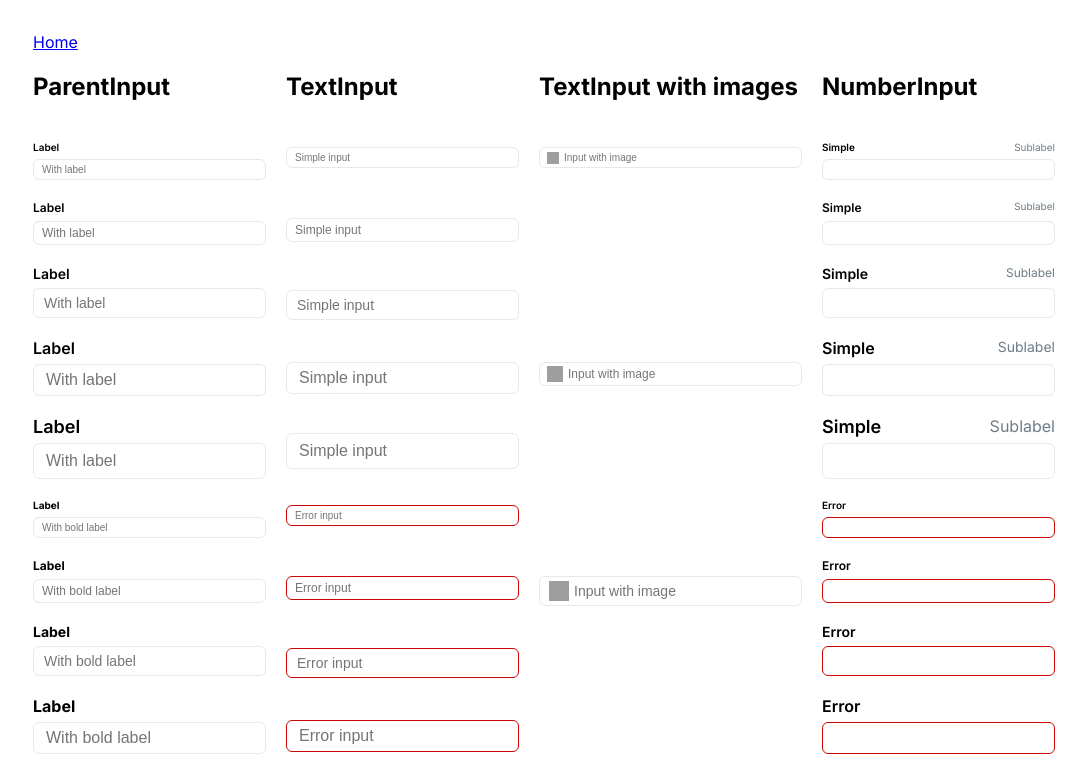
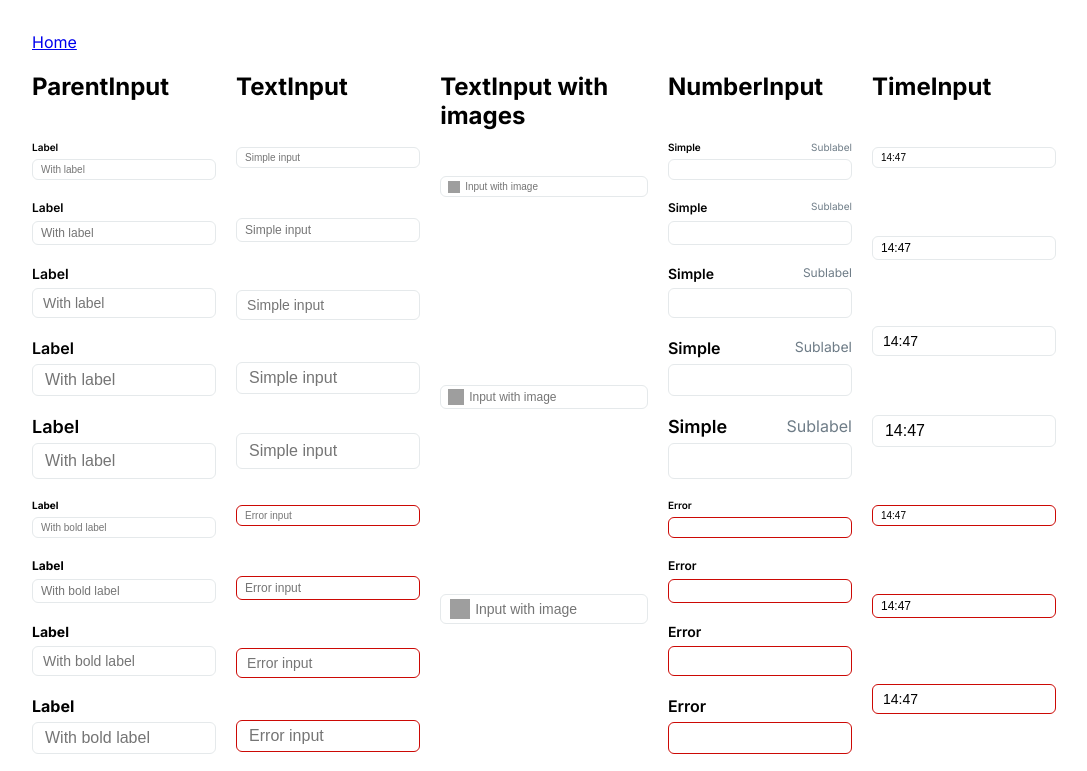
Before and after one commit to morning-la-tech/morning-react-ui, a Next.js app: page /inputs in a window 1280 px wide. Shown: the top 771 px of the page, without its empty margins (96-1183 px from the left). Built offline with nearby package versions, Linux system fonts and the light colour scheme; grey boxes are pictures that could not be loaded.

Commit message:
feat: time input

```diff
--- a/app/inputs/page.tsx
+++ b/app/inputs/page.tsx
@@ -8,10 +8,13 @@ import Columns from '@/components/layout/Columns';
 import Column from '@/components/layout/Column';
 import { Size } from '@/utils/Enum';
 import NumberInput from '@/components/inputs/textField/NumberInput';
+import TimeInput from '@/components/inputs/textField/TimeInput';
 
 export default function Page() {
   const [value, setValue] = useState<string>('');
   const [numberValue, setNumberValue] = useState<number | undefined>(undefined);
+  const [timeValue, setTimeValue] = useState<Date>(new Date());
+  const [isTimeValueError, setIsTimeValueError] = useState<boolean>(false);
 
   const handleTextChange: ChangeEventHandler<HTMLInputElement> = (
     e: ChangeEvent<HTMLInputElement>,
@@ -22,6 +25,10 @@ export default function Page() {
 
   const handleNumberChange = (newNumberValue: number) => {
     setNumberValue(newNumberValue);
+  };
+
+  const handleTimeChange = (newTimeValue: Date) => {
+    setTimeValue(newTimeValue);
   };
 
   const renderTextInputs = (props: {
@@ -67,6 +74,27 @@ export default function Page() {
         <NumberInput {...props} size={Size.m} />
         <NumberInput {...props} size={Size.l} />
         <NumberInput {...props} size={Size.xl} />
+      </>
+    );
+  };
+
+  const renderTimeInputs = (props: {
+    label?: string;
+    isLabelBold?: boolean;
+    sublabel?: string;
+    size?: Size;
+    value: Date;
+    onChange: (event: Date) => void;
+    placeholder?: string;
+    isError?: boolean;
+    isDisabled?: boolean;
+  }) => {
+    return (
+      <>
+        <TimeInput {...props} size={Size.xs} />
+        <TimeInput {...props} size={Size.s} />
+        <TimeInput {...props} size={Size.m} />
+        <TimeInput {...props} size={Size.l} />
       </>
     );
   };
@@ -150,6 +178,28 @@ export default function Page() {
               onChange: handleNumberChange,
             })}
           </Column>
+          <Column>
+            <h1>TimeInput</h1>
+            {renderTimeInputs({
+              value: timeValue,
+              isError: isTimeValueError,
+              setError: setIsTimeValueError,
+              onChange: handleTimeChange,
+            })}
+            {renderTimeInputs({
+              isError: true,
+              value: timeValue,
+              setError: setIsTimeValueError,
+              onChange: handleTimeChange,
+            })}
+            {renderTimeInputs({
+              isDisabled: true,
+              isError: isTimeValueError,
+              value: timeValue,
+              setError: setIsTimeValueError,
+              onChange: handleTimeChange,
+            })}
+          </Column>
         </Columns>
       </Container>
     </div>
--- /dev/null
+++ b/components/inputs/textField/TimeInput.tsx
@@ -0,0 +1,150 @@
+import React, { ChangeEvent, forwardRef, useState, useEffect } from 'react';
+import classNames from 'classnames';
+import { format, setMinutes, setHours } from 'date-fns';
+import ParentInput from '@/components/inputs/ParentInput';
+import { BasicInputProps, InputProps } from '@/components/inputs/types';
+import styles from '../input.module.css';
+
+type TimeInputProps = BasicInputProps &
+  InputProps & {
+    value: Date;
+    onChange: (time: Date) => void;
+    setError: (isError: boolean) => void;
+    callback?: () => boolean;
+  };
+
+const TimeInput = forwardRef<HTMLInputElement, TimeInputProps>(
+  (
+    {
+      label,
+      sublabel,
+      isLabelBold,
+      size,
+      value,
+      isError,
+      isDisabled,
+      onChange,
+      setError,
+      callback,
+    },
+    ref,
+  ) => {
+    const [inputValue, setInputValue] = useState<string>(
+      format(value, 'HH:mm'),
+    );
+
+    const stringToTime = (time: string): [number, number] => {
+      const [hours, minutes] = time
+        .split(':')
+        .map((part) => (part.length ? parseInt(part.slice(-2)) : 0));
+      return [hours, minutes || 0];
+    };
+
+    const isStringValidAsTime = (time: string): boolean => {
+      if (
+        time.replace(/[0-9:]/g, '') > 0 ||
+        time.split(':').length > 2 ||
+        time.replace(/:/g, '').length > 4
+      ) {
+        return false;
+      }
+      const [hours, minutes] = stringToTime(time);
+      return (
+        hours >= 0 &&
+        hours < 24 &&
+        minutes >= 0 &&
+        minutes < 60 &&
+        (callback ? callback() : true)
+      );
+    };
+
+    /**
+     * Function used to reformat the input value to a readable time value
+     * Function is called on every change in input value
+     */
+    const reformatTime = (time: string, event): string => {
+      // First try to find a ':' in the input value to match a pattern like 'HH:mm'
+      if (time.match(/:/g)) {
+        // If matched, will then split the string using ':' to get an hour value and a minute value
+        const [hours, minutes] = time.split(':');
+        // Will reformat the string value using the last 2 char of each part
+        return `${hours.slice(-2)}:${minutes.length ? minutes.slice(-2) : ''}`;
+      }
+
+      // If the pattern 'HH:mm' is not matched, will try to see if a ':' was in previous value
+      if (inputValue.match(/:/g)) {
+        // If that was the case, means that the ':' was erased
+        // Will then split the previous value using ':' to get a previous hour value and previous minute value
+        // Erasing a ':' means that user tried to erased last digit of hour value, will reformat a time value accordingly
+        const [previousHours, previousMinutes] = inputValue.split(':');
+        // Reposition cursor depending on whether or not a char is  present in the hour value
+        setTimeout(() => {
+          event.target.focus();
+          event.target.setSelectionRange(
+            previousHours.slice(0, -1).length,
+            previousHours.slice(0, -1).length,
+          );
+        }, 0);
+        return (
+          previousHours.slice(0, -1) +
+          (previousMinutes.length ? `:${previousMinutes.slice(-2)}` : '')
+        );
+      }
+
+      // If nothing neither current nor previous values have ':', then proceed as normal
+      return time.length < 2 ? time : `${time}:`;
+    };
+
+    const handleChange = (event: ChangeEvent<HTMLInputElement>) => {
+      const newValue = event.target.value;
+      const reformatedNewValue = reformatTime(newValue, event);
+
+      setError(!isStringValidAsTime(reformatedNewValue));
+
+      if (isStringValidAsTime(reformatedNewValue)) {
+        setInputValue(reformatedNewValue);
+      }
+    };
+
+    const handleBlur = () => {
+      const [hours, minutes] = stringToTime(inputValue);
+      setError(false);
+      onChange(setMinutes(setHours(new Date(), hours), minutes));
+    };
+
+    useEffect(() => {
+      setInputValue(format(value, 'HH:mm'));
+    }, [value]);
+
+    return (
+      <ParentInput
+        label={label}
+        sublabel={sublabel}
+        isLabelBold={isLabelBold}
+        size={size}
+      >
+        <div className={styles.wrapper}>
+          <input
+            className={classNames(
+              styles.input,
+              styles[size],
+              { [styles.error]: isError },
+              { [styles.disabled]: isDisabled },
+            )}
+            ref={ref}
+            placeholder={'HH:MM'}
+            disabled={isDisabled}
+            type='text'
+            value={inputValue}
+            onChange={handleChange}
+            onBlur={handleBlur}
+          />
+        </div>
+      </ParentInput>
+    );
+  },
+);
+
+TimeInput.displayName = 'TimeInput';
+
+export default TimeInput;
--- a/package.json
+++ b/package.json
@@ -20,6 +20,7 @@
   },
   "dependencies": {
     "classnames": "^2.5.1",
+    "date-fns": "^3.3.1",
     "next": "14.0.4",
     "react": "^18",
     "react-dom": "^18"
```
Also changed, not shown: 1 other file (tests, documents, lock files or other folders).
